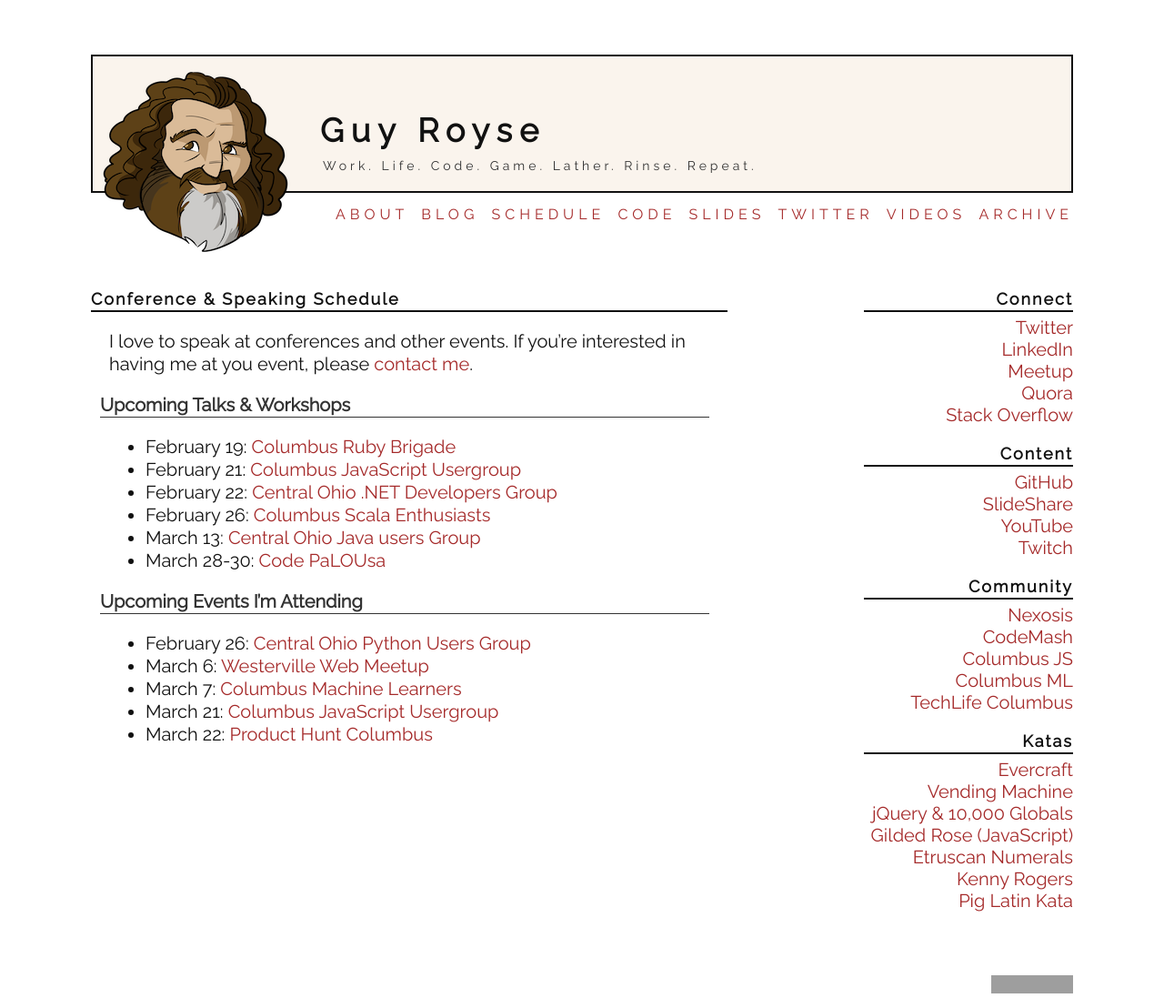
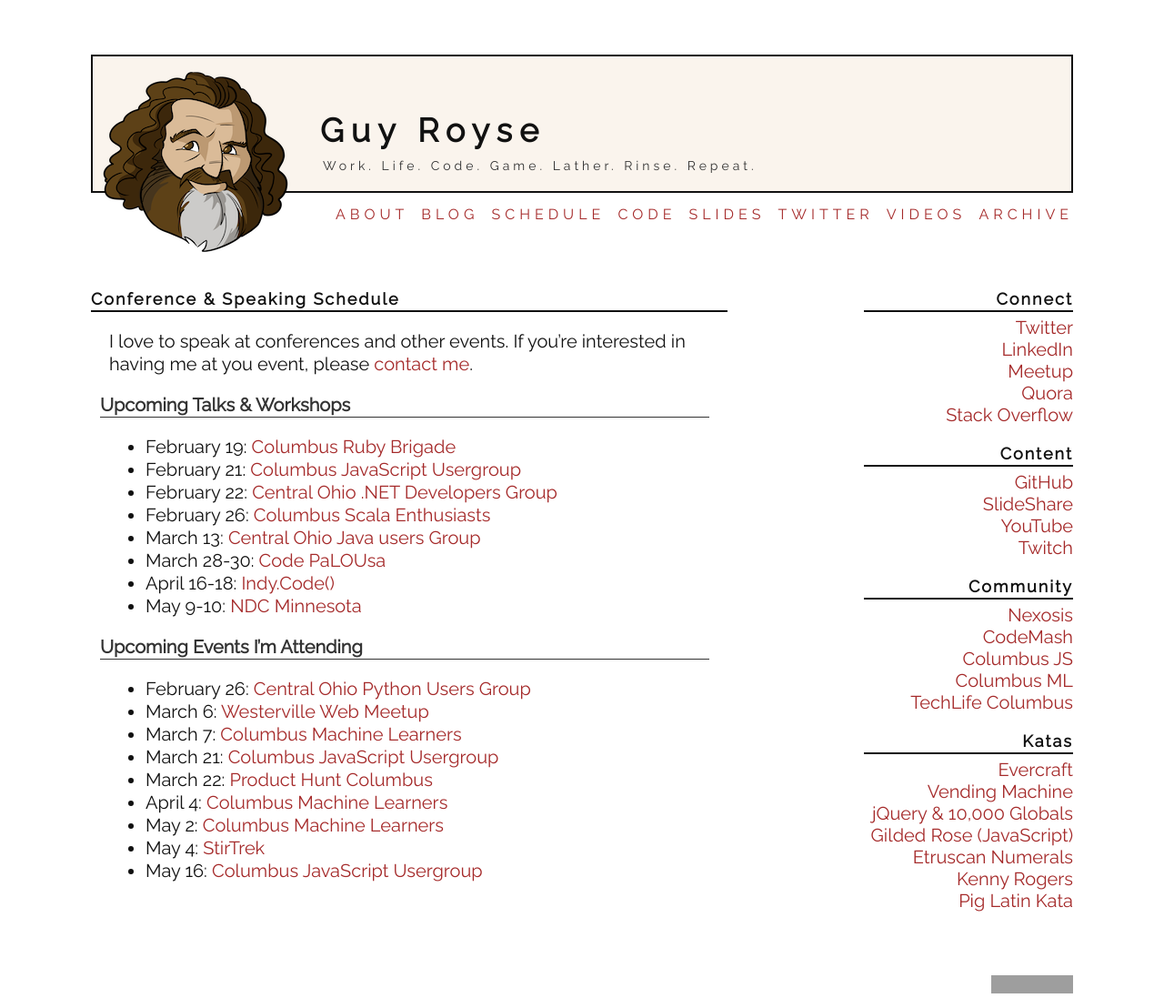
Before and after one commit to guyroyse/guyroyse.github.com, a Jekyll site: the page built from schedule/index.markdown, in a window 1280 px wide. Shown: the whole page at 91% size. Built offline with Jekyll 4.4.1, drawn with Linux system fonts in a browser that asks for light colours; grey boxes are pictures that could not be loaded.

Commit message:
added more upcoming talks

```diff
--- a/schedule/index.markdown
+++ b/schedule/index.markdown
@@ -13,6 +13,9 @@ I love to speak at conferences and other events. If you're interested in having
 - February 26: [Columbus Scala Enthusiasts](https://www.meetup.com/Columbus-Scala-Enthusiasts/)
 - March 13: [Central Ohio Java users Group](http://www.cojug.org/)
 - March 28-30: [Code PaLOUsa](http://www.codepalousa.com/)
+- April 16-18: [Indy.Code()](https://indycode.amegala.com/)
+- May 9-10: [NDC Minnesota](https://ndcminnesota.com/)
+
 
 # Upcoming Events I'm Attending
 
@@ -21,3 +24,7 @@ I love to speak at conferences and other events. If you're interested in having
 - March 7: [Columbus Machine Learners](https://www.meetup.com/Columbus-Machine-Learners/)
 - March 21: [Columbus JavaScript Usergroup](http://cbusjs.github.io)
 - March 22: [Product Hunt Columbus](https://www.meetup.com/Product-Hunt-Columbus/)
+- April 4: [Columbus Machine Learners](https://www.meetup.com/Columbus-Machine-Learners/)
+- May 2: [Columbus Machine Learners](https://www.meetup.com/Columbus-Machine-Learners/)
+- May 4: [StirTrek](https://www.stirtrek.com/)
+- May 16: [Columbus JavaScript Usergroup](http://cbusjs.github.io)
```
